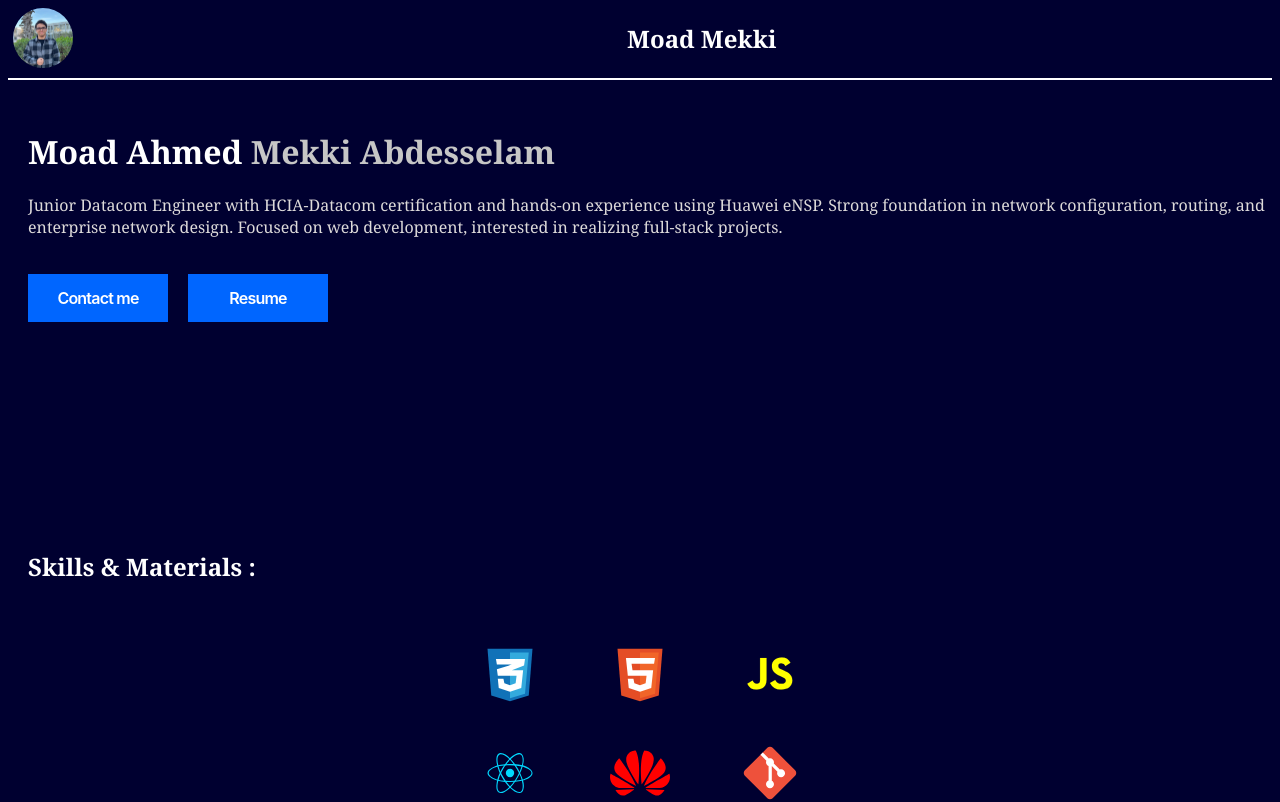
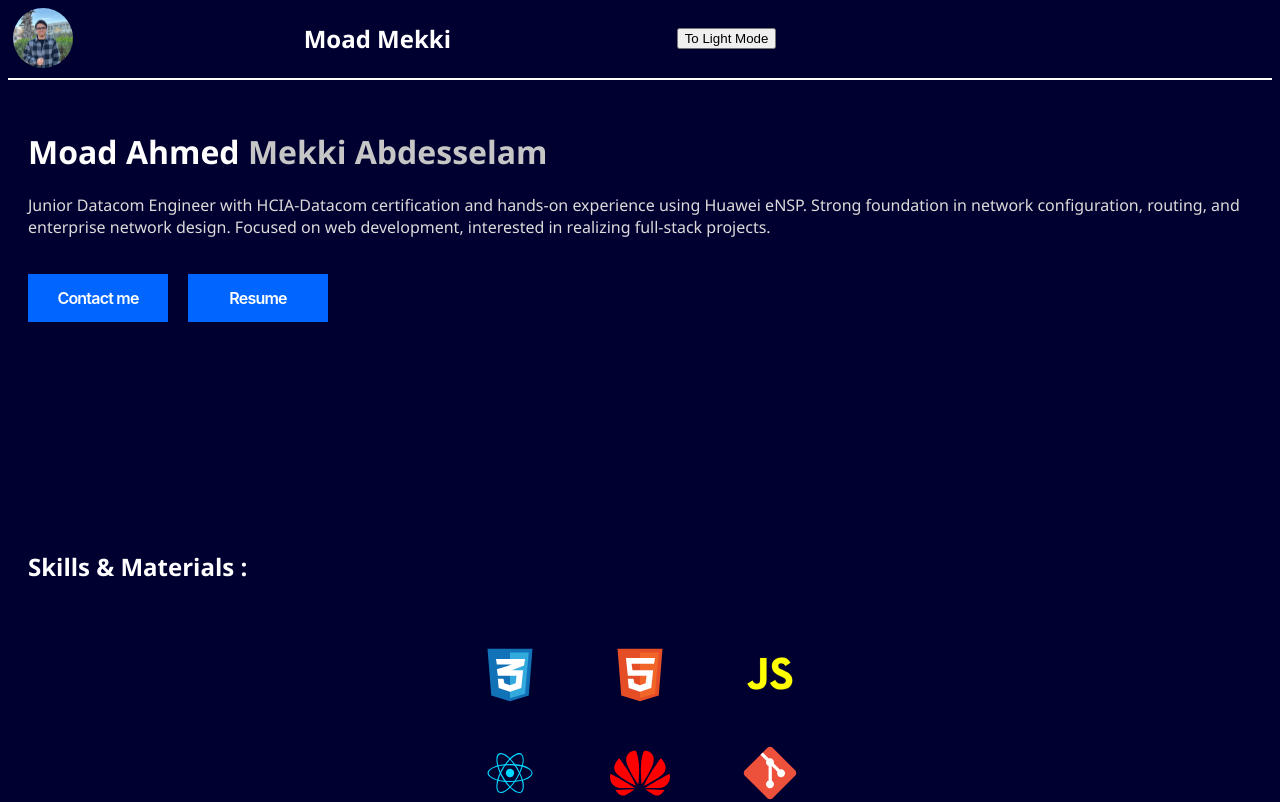
Before and after one commit to MOAD-Mekki/portfolio, a React app: page / in a window 1280 px wide. Shown: the top 802 px of the page. Built offline with nearby package versions, Linux system fonts and the light colour scheme; the HTML template or start-up script is replaced by a standard one.

Commit message:
feat: add toggle mode switcher

```diff
--- a/src/App.css
+++ b/src/App.css
@@ -3,16 +3,18 @@ body {
     color: white;
 }
 
-/* .light-mode {
-  background-color: #ffffff;
-  color: rgb(0, 0, 48);
+.light {
+  background-color: rgb(220,230,240);
+  color: rgb(20, 20, 40);
+  font-family: 'Segoe UI', sans-serif;
 }
 
-.dark-mode {
+.dark {
   background-color: rgb(0, 0, 48);
   color: #ffffff;
+  font-family: 'Segoe UI', sans-serif;
 }
 
-body, .light-mode, .dark-mode {
+body, .light, .dark {
   transition: background-color 0.3s, color 0.3s;
-} */
+}
--- a/src/App.jsx
+++ b/src/App.jsx
@@ -5,12 +5,14 @@ import Skills from './skills/Skills';
 import Project from './projects/projects';
 import Education from './Education/Education';
 import Footer from './footer/Footer';
-import { useState } from 'react';
+import { ThemeContext, ThemeProvider } from './theme/ThemeProvider';
+import { useContext, useState } from 'react';
 
-function App() {
+function AppContent() {
+  const { isDark, toggleTheme } = useContext(ThemeContext);
 
   return (
-    <div >
+    <div className={isDark ? "dark" : "light"}>
       <Nav />
       <Header />
       <Skills />
@@ -21,4 +23,13 @@ function App() {
   );
 }
 
+function App() {
+
+  return (
+    <ThemeProvider>
+      <AppContent />
+    </ThemeProvider>
+  );
+}
+
 export default App
--- a/src/header/Header.css
+++ b/src/header/Header.css
@@ -10,19 +10,16 @@
 }
 
 .name {
-
     height: auto;
 }
 
 .name h1 {
     padding-left: 20px;
-    color: rgb(198, 198, 198);
 }
 
 .exp p {
     padding-left: 20px;
     font-size: medium;
-    color: rgb(221, 218, 218);
 }
 
 .div-btn {
--- a/src/header/Header.jsx
+++ b/src/header/Header.jsx
@@ -1,5 +1,7 @@
 import './Header.css'
-import CV from '/public/CV.pdf'
+// import CV from '/public/CV.pdf'
+import { useContext } from 'react';
+import { ThemeContext } from '../theme/ThemeProvider';
 
 export default function Header() {
 
@@ -9,17 +11,20 @@ export default function Header() {
 
     };
 
+    const { isDark, toggleMode } = useContext(ThemeContext);
 
 
     return (
+
         <div className='parent'>
-            <div className='name'><h1><span style={{color:"white"}}>Moad Ahmed</span> Mekki Abdesselam </h1></div>
-            <div className='exp'><p>Junior Datacom Engineer with HCIA‑Datacom certification and hands‑on experience using Huawei eNSP. Strong foundation in network configuration, routing, and enterprise network design. Focused on web development, interested in realizing full‑stack projects. </p></div>
+            <div className='name'><h1 style={{ color: isDark ? "rgb(198, 198, 198)" : "rgb(0,120,255)"}}><span style={{ color: isDark ? "white" : "rgb(0,90,180)"}}>Moad Ahmed</span> Mekki Abdesselam </h1></div>
+            <div className='exp'><p style={{color: isDark ? "rgb(221, 218, 218)" : "rgb(50,50,70)"}}>Junior Datacom Engineer with HCIA‑Datacom certification and hands‑on experience using Huawei eNSP. Strong foundation in network configuration, routing, and enterprise network design. Focused on web development, interested in realizing full‑stack projects. </p></div>
             <div className='div-btn'>
                 <div className='btns'>
-                <button className='btn1' onClick={handleEmail}>Contact me</button>
-                 <a href={CV}>
-                <button className='btn2' onClick={window.open(CV, '_blank')}>Resume</button></a>
+                <button className='btn1' onClick={handleEmail} >Contact me</button>
+                <a >
+                <button className='btn2' >Resume</button>
+                </a>
                 </div>
             </div>
         </div>
--- a/src/nav/Nav.css
+++ b/src/nav/Nav.css
@@ -1,9 +1,9 @@
 .nav-div {
     width: 100%;
     height: 70px;
-    border-bottom: solid 2px white;
     display: flex;
     align-items: center;
+    justify-content: baseline;
 }
 
 .title {
--- a/src/nav/Nav.jsx
+++ b/src/nav/Nav.jsx
@@ -1,15 +1,17 @@
 import './Nav.css'
 import Me from '/public/graphics/Me.JPG'
+import { ThemeContext } from '../theme/ThemeProvider';
+import { useContext } from 'react';
 
-export default function Nav({darkMode, setDarkMode}) {
-    function togglekMode() {
-        setDarkMode(prev => !prev)
-    }
+export default function Nav() {
+    const { isDark, toggleTheme } = useContext(ThemeContext);
+
     return(
-        <div className="nav-div" >
+        <div className='nav-div' style={{borderBottom: isDark ? "solid 2px #ffff" : "solid 2px rgb(0, 0, 48)"}} >
             <div className="nav-cont">
                 <img src={Me} alt="picture" />
                 <h1 className='title'>Moad Mekki</h1>
+                <button onClick={toggleTheme}>To {isDark ? "Light" : "Dark"} Mode</button>
             </div>
         </div>
     );
--- /dev/null
+++ b/src/theme/ThemeProvider.jsx
@@ -0,0 +1,15 @@
+import { createContext, useState } from "react";
+
+export const ThemeContext = createContext();
+
+export const ThemeProvider = ({children}) => {
+    const [isDark, setIsDark] = useState(true);
+
+    const toggleTheme = () => setIsDark(prev => !prev);
+
+    return(
+    <ThemeContext.Provider value={{ isDark, toggleTheme }}>
+        {children}
+    </ThemeContext.Provider>
+    );
+}
```
